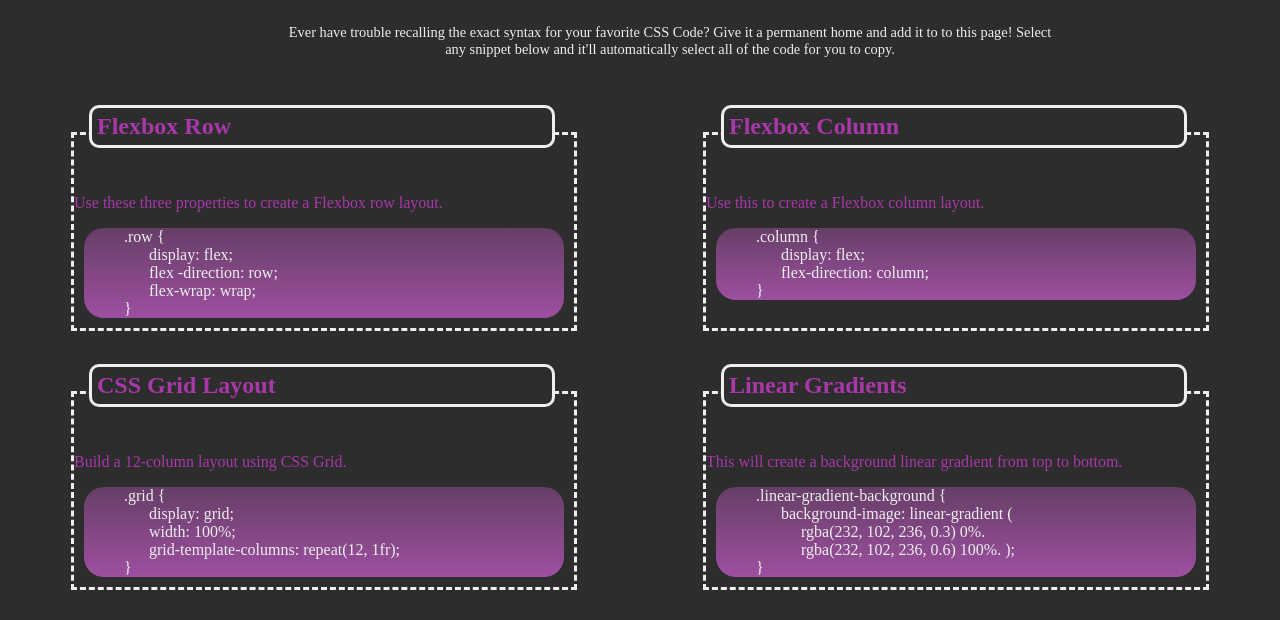
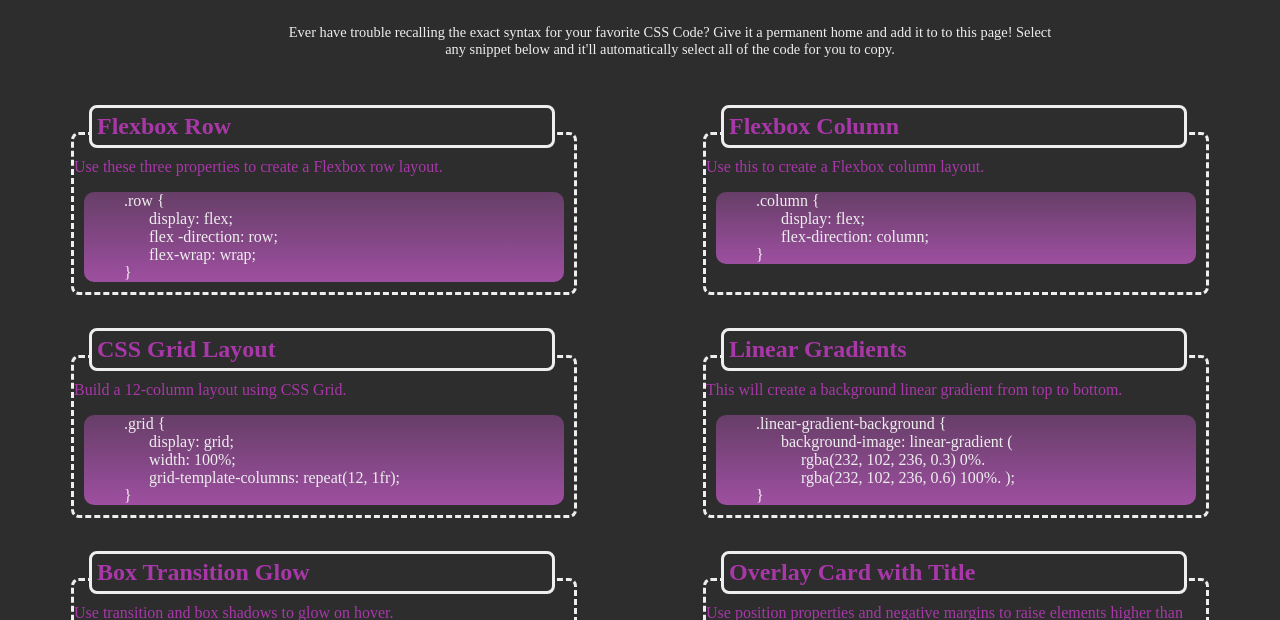
Before and after one commit to lesliefg/challenge-2, a plain HTML site: page index.html in a window 1280 px wide. Shown: the part 115-735 px from the top of the page. Drawn offline with Linux system fonts and the light colour scheme.

Commit message:
Added additional features to the css code

```diff
--- a/assets/style.css
+++ b/assets/style.css
@@ -71,16 +71,48 @@ rows, height and fill the page equally*/
 /*This styles our container descriptions/instructions*/
 .box #desc {
     color: var(--pink);
+    margin-top:-20px;
 }
 /*This styles our containers example text box*/
 .box ul {
+    position: relative;
+    bottom: 0px;
+    height: 50% 75%;
     color: var(--light);
     margin: 10px;
-    border-radius: 20px;
+    border-radius: 10px;
     background-image: linear-gradient(
               rgba(232, 102, 236, 0.3) 0%,
               rgba(232, 102, 236, 0.6) 100%);
 }
+/*This will highlight the example text of you the code you are hovering over*/
+/*.container section #title, .container section, .box {
+    border-radius: 8px;
+    transition: all 0.5s ease-in-out;
+}
+
+.container section:hover, .container section #title:hover, .box:hover  {
+box-shadow: inset 0px 0px 8px
+rgba(232, 102, 236, 1), 0 0 15px
+rgba(232, 102, 236, 1);
+}*/
+
+.section, .section #title {
+    border-radius: 8px;
+    transition: all 0.5s ease-in-out;
+}
+
+.section:hover, .section #title:hover {
+box-shadow: inset 0px 0px 8px
+rgba(232, 102, 236, 1), 0 0 15px
+rgba(232, 102, 236, 1);
+}
+
+.box ul:hover {
+    background: rgb(138, 196, 138);
+    transition: all 1s ease-in-out;
+  }
+
 /*This styles our container example text*/
 .box li {
     list-style-type: none;
--- a/index.html
+++ b/index.html
@@ -92,7 +92,7 @@
                 <li>transition: all 0.5s ease-in-out;</li>
                 <li>}</li>
                 <br>
-                <li>.code-card:hover</li>
+                <li>.code-card:hover,</li>
                 <li>.code-card:hover .card-header {</li>
                 <li>box-shadow: inset 0px 0px 8px </li>
                 <li>rgba(232, 102, 236, 1), 0 0 15px</li>
```
